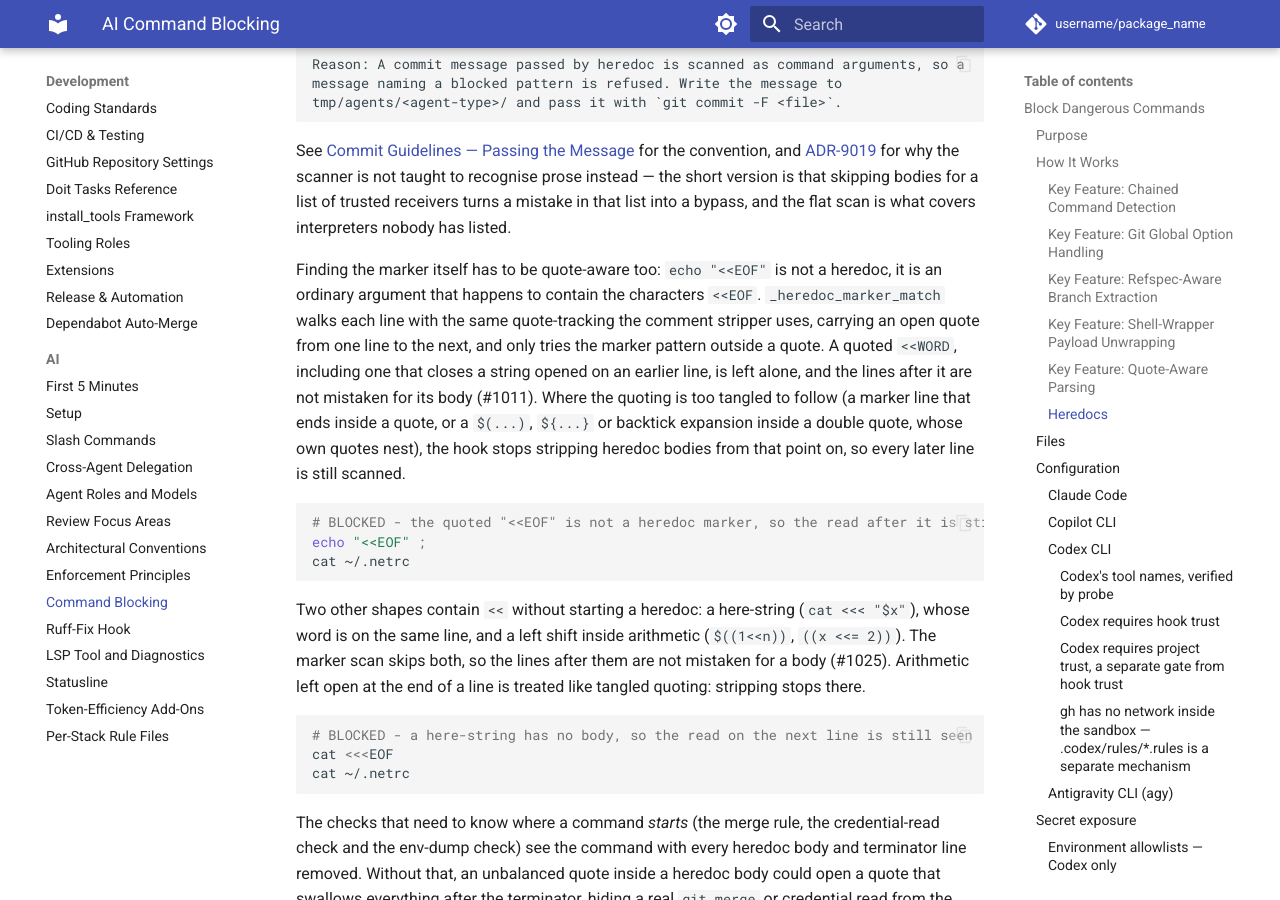
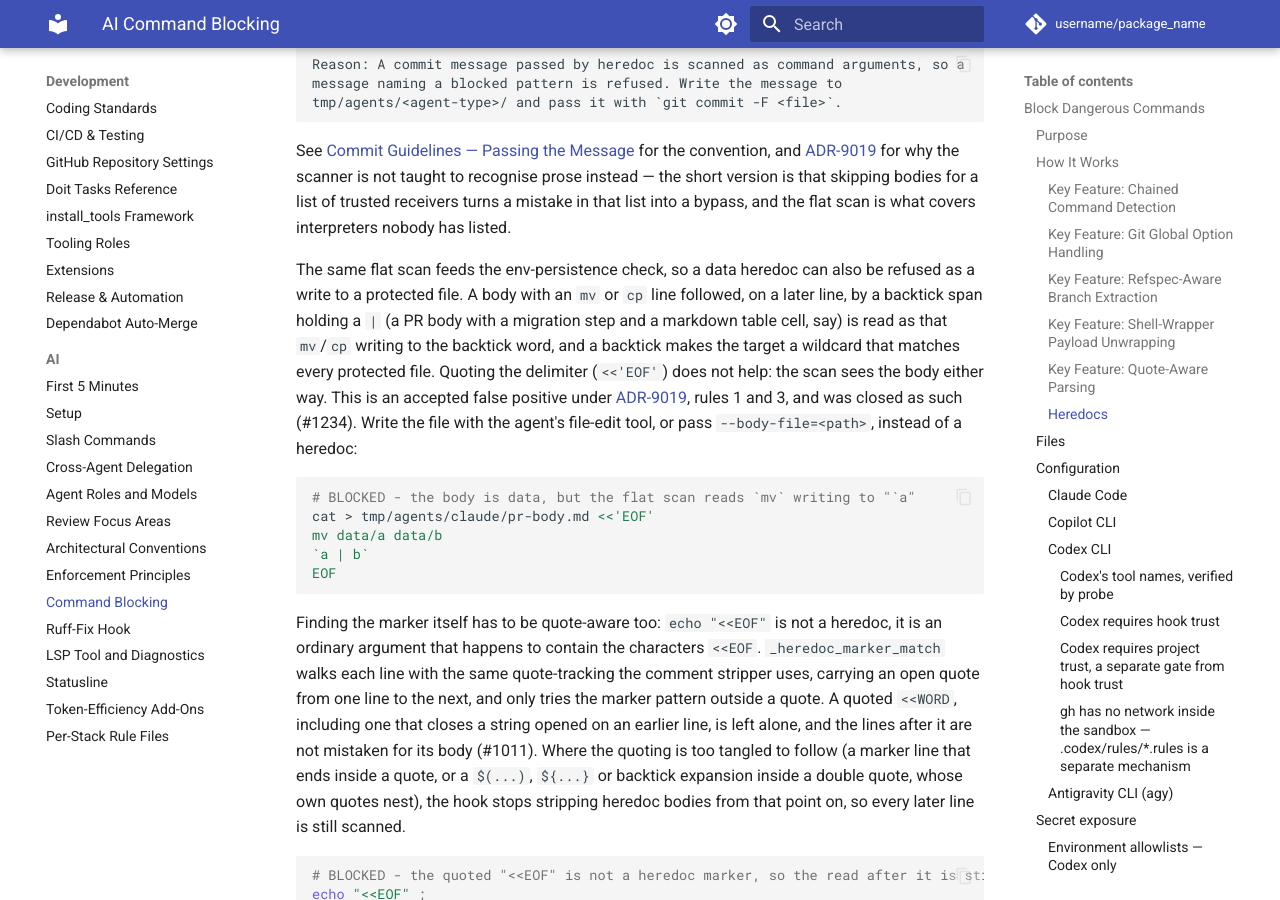
Before and after one commit to endavis/pyproject-template, an MkDocs documentation site: the page built from docs/development/ai/command-blocking.md, in a window 1280 px wide and 900 px high, scrolled down 3291 px. Built offline with MkDocs 1.6.1 and Material for MkDocs 9.7.7, drawn with Linux system fonts in a browser that asks for light colours; comment, search, counter and statistics services are not loaded.

Commit message:
docs: record the heredoc mv-plus-pipe block as an accepted false positive (merges PR #1237, addresses #1236)
* docs: record the heredoc mv-plus-pipe block as an accepted false positive

The env-persistence check's flat scan reads a data heredoc body with an
mv/cp line followed by a backtick span holding a pipe as a write to a
protected file. Record the shape in the Heredocs section of
command-blocking.md as an accepted false positive under ADR-9019
(rules 1 and 3, #1234), with the file-tool / --body-file workaround.

Addresses #1236

Co-Authored-By: Claude Opus 5.5 <noreply@anthropic.com>
Claude-Session: https://claude.ai/code/session_01NXu1sccgZvcjwLrw654ury

* docs: link ADR-9019 from the heredoc false-positive paragraph

Addresses #1236

Co-Authored-By: Claude Opus 5.5 <noreply@anthropic.com>
Claude-Session: https://claude.ai/code/session_01NXu1sccgZvcjwLrw654ury

---------

Co-authored-by: Claude Opus 5.5 <noreply@anthropic.com>

````diff
--- a/docs/development/ai/command-blocking.md
+++ b/docs/development/ai/command-blocking.md
@@ -153,6 +153,24 @@ for the convention, and
 for why the scanner is not taught to recognise prose instead — the short version is that skipping
 bodies for a list of trusted receivers turns a mistake in that list into a bypass, and the flat
 scan is what covers interpreters nobody has listed.
+
+The same flat scan feeds the env-persistence check, so a data heredoc can also be refused as a
+write to a protected file. A body with an `mv` or `cp` line followed, on a later line, by a backtick
+span holding a `|` (a PR body with a migration step and a markdown table cell, say) is read as that
+`mv`/`cp` writing to the backtick word, and a backtick makes the target a wildcard that matches every
+protected file. Quoting the delimiter (`<<'EOF'`) does not help: the scan sees the body either way.
+This is an accepted false positive under
+[ADR-9019](../../decisions/9019-the-dangerous-command-hook-is-a-guardrail-not-a-security-boundary.md),
+rules 1 and 3, and was closed as such (#1234).
+Write the file with the agent's file-edit tool, or pass `--body-file=<path>`, instead of a heredoc:
+
+```bash
+# BLOCKED - the body is data, but the flat scan reads `mv` writing to "`a"
+cat > tmp/agents/claude/pr-body.md <<'EOF'
+mv data/a data/b
+`a | b`
+EOF
+```
 
 Finding the marker itself has to be quote-aware too: `echo "<<EOF"` is not a heredoc, it is an
 ordinary argument that happens to contain the characters `<<EOF`. `_heredoc_marker_match` walks
````
